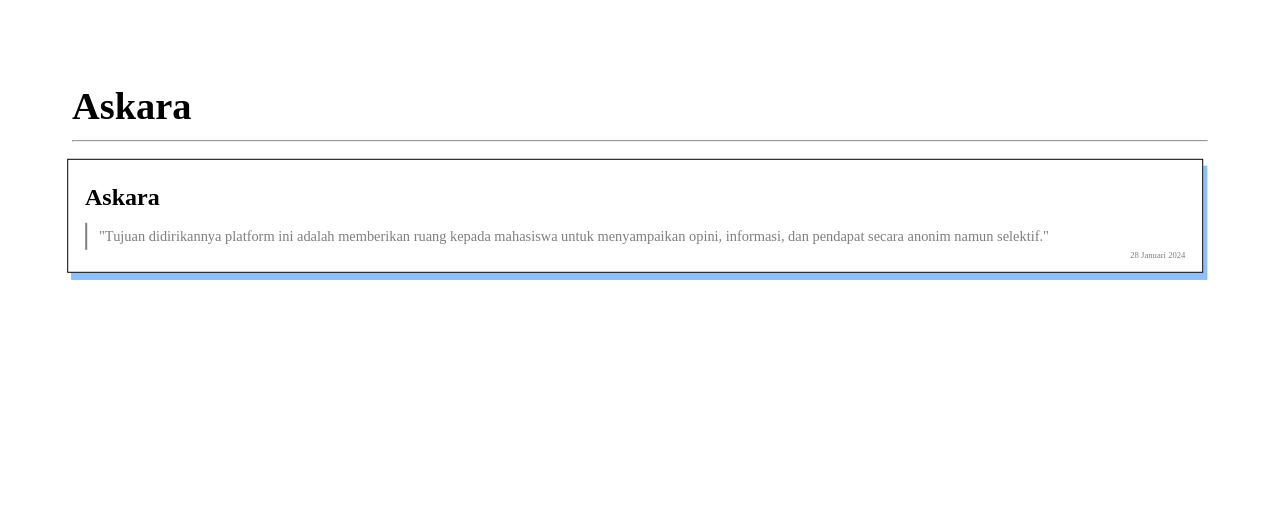
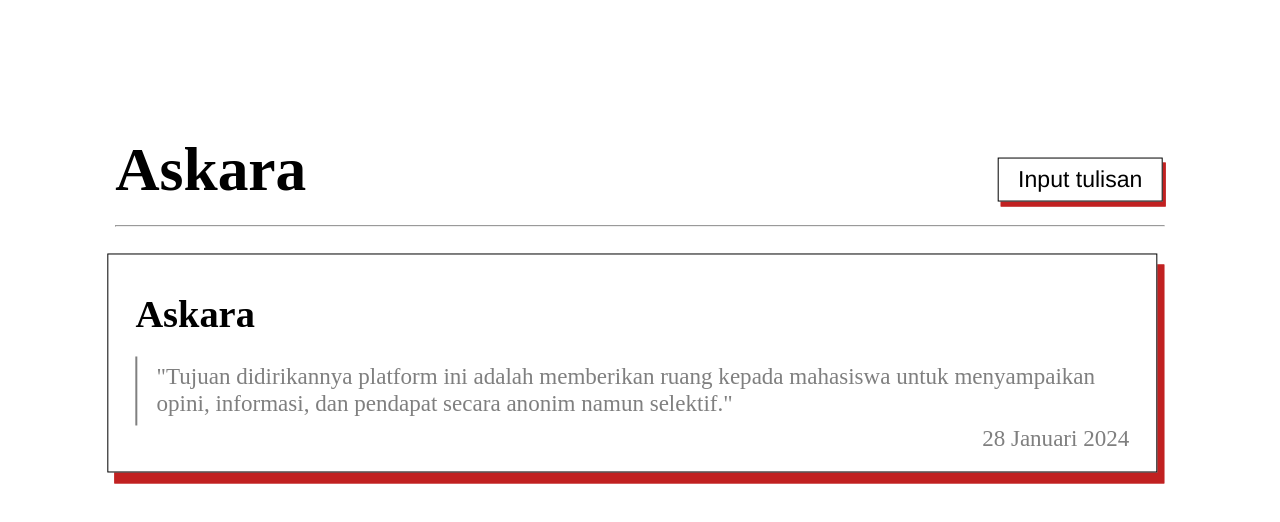
Before and after one commit to askarablog/askarablog.github.io, a plain HTML site: page index.html in a window 1280 px wide. Drawn offline with Linux system fonts and the light colour scheme; a script that the page names is missing.

Commit message:
Add files via upload

```diff
--- a/index.html
+++ b/index.html
@@ -9,7 +9,9 @@
 </head>
 <body>
  <main>
-  <h4>Askara</h4>
+  <h4><em>Askara</em>
+   <a href="https://form.jotform.com/240268270345050" target="_blank"><button>Input tulisan</button></a>
+  </h4>
   <hr>
   <div>
    <h4>Askara</h4>
--- a/styles.css
+++ b/styles.css
@@ -1,5 +1,5 @@
 :root{
- font-size: 24px;
+ font-size: 3vw;
 }
 *{
  padding:0;
@@ -25,13 +25,17 @@ div{
  margin-bottom: 1rem;
  transform: translate(-0.2em, -0.3em);
  background-color: white;
- filter: drop-shadow(0.2rem 0.3rem 0rem rgb(139, 191, 255));
+ filter: drop-shadow(0.2rem 0.3rem 0rem rgb(193, 33, 33));
  transition: 0.1s;
  cursor: pointer;
 }
+a{
+ text-decoration: none;
+ cursor: default;
+}
 div:hover{
- filter: drop-shadow(0.1rem 0.2rem 0rem rgb(139, 191, 255));
- transform: translate(-0.1em, -0.2em);
+ filter: drop-shadow(0.1rem 0.15rem 0rem rgb(193, 33, 33));
+ transform: translate(-0.1em, -0.15em);
 }
 div h4{
  font-size: 1rem;
@@ -43,16 +47,43 @@ div p{
  border-left: 2px solid grey;
  color: #7f7f7f
 }
+h4{
+ display:flex;
+ align-items: center;
+ justify-content: space-between;
+}
+em{
+ font-style: normal;
+}
+button{
+ font-size: 0.6rem;
+ font-family:Helvetica, sans-serif;
+ padding:0.2rem 0.5rem 0.2rem 0.5rem;
+ border: 1px solid rgb(0, 0, 0);
+ background-color: rgb(255, 255, 255);
+ color: #000000;
+ filter: drop-shadow(0.1rem 0.15rem 0rem rgb(193, 33, 33));
+ transform: translate(-0.1em, -0.15em);
+ transition: 0.1s;
+}
+button:hover{
+ cursor: pointer;
+ filter: drop-shadow(0.05rem 0.075rem 0rem rgb(193, 33, 33));
+ transform: translate(-0.05rem, -0.075rem);
+}
 div em {
  font-style: normal;
  color: #7f7f7f;
  display:block;
  width: 100%;
  text-align: right;
- font-size: 0.36rem;
+ font-size: 0.6rem;
 }
 @media screen and (max-width: 600px) {
+ :root{
+  font-size: 7vw;
+ }
  main{
-  padding: 2rem;
+  padding: 1.5rem;
  }
 }
```
